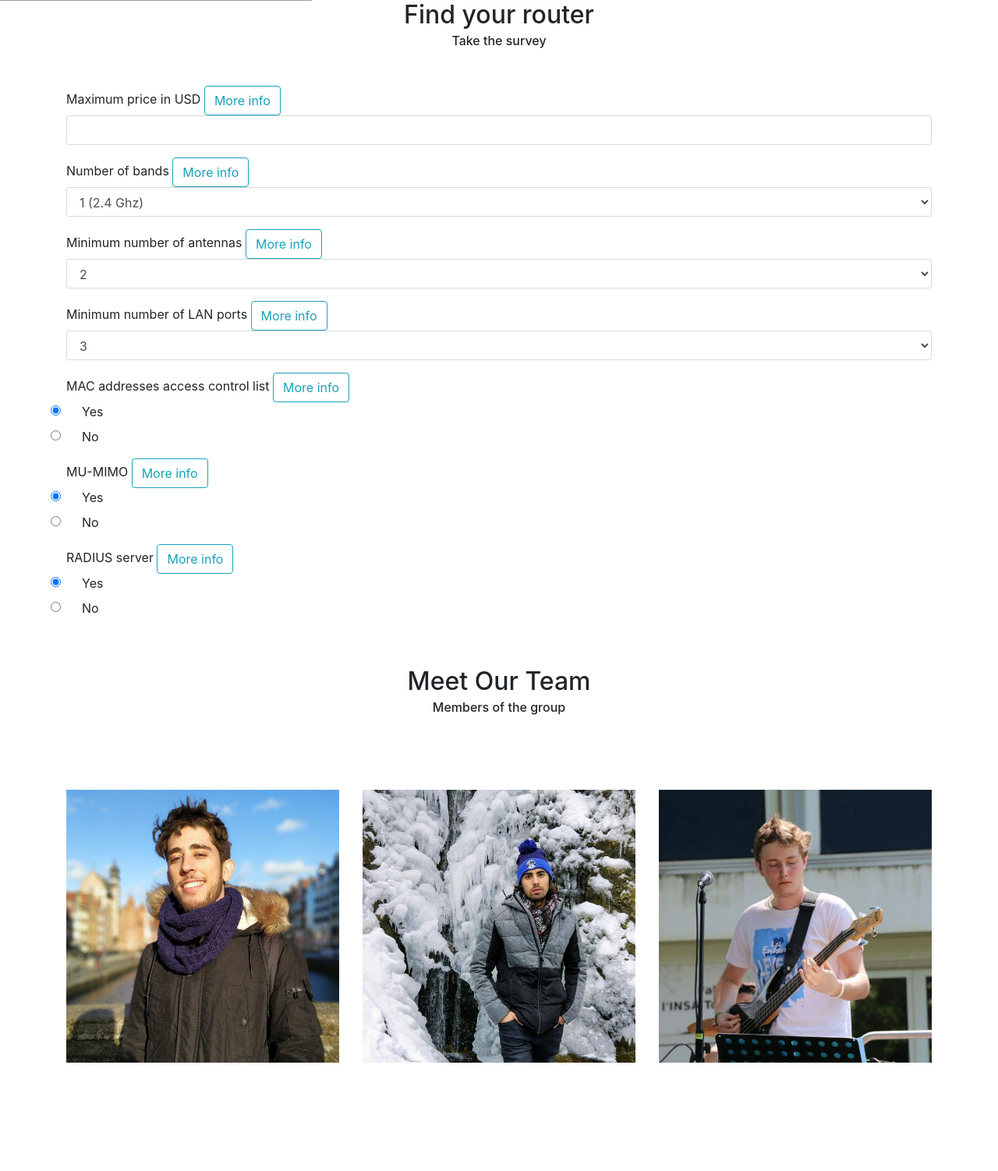
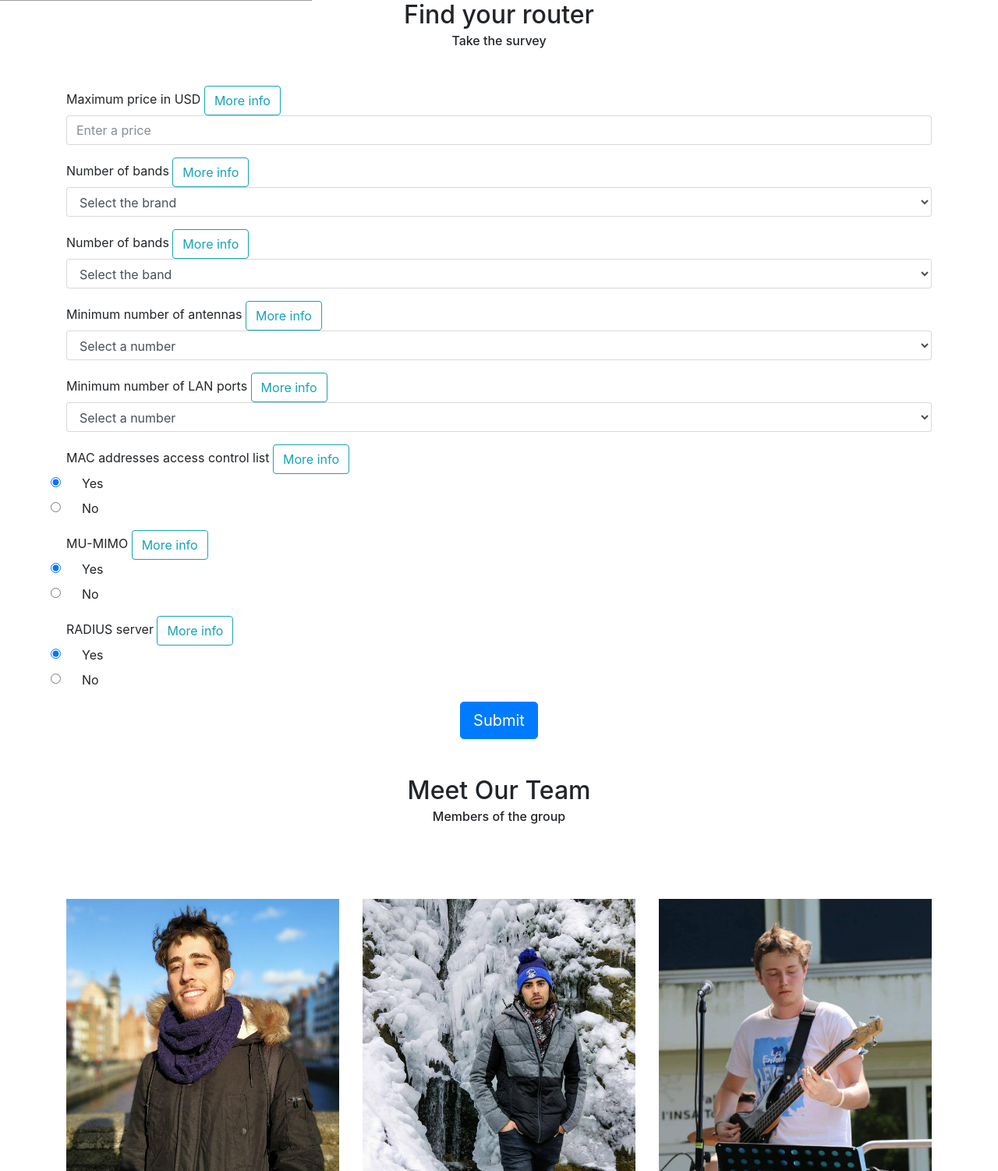
Before and after one commit to lazaropower/securityweb, a CodeIgniter app: page /securityweb/ in a window 1280 px wide. Shown: the part 299-1801 px from the top of the page at 78% size. Run offline with CodeIgniter, Linux system fonts and the light colour scheme; some libraries are stand-ins or nearby versions; grey boxes are pictures that could not be loaded.

Commit message:
Fixed problems with the form, added brands select

```diff
--- a/application/config/config.php
+++ b/application/config/config.php
@@ -1,7 +1,7 @@
 <?php
 defined('BASEPATH') OR exit('No direct script access allowed');
 
-$config['base_url'] = 'http://localhost/securityweb';
+$config['base_url'] = 'http://localhost/securityweb/';
 $config['index_page'] = '';
 $config['uri_protocol']	= 'REQUEST_URI';
 $config['url_suffix'] = '';
--- a/application/controllers/General.php
+++ b/application/controllers/General.php
@@ -22,6 +22,12 @@ class General extends CI_Controller {
 	    $this->parser->parse('general/index', $data);
 	}
 
+    public function check()
+    {
+        $results = $_POST;
+        var_dump($results);
+    }
+
 	public function example()
     {
         for ($i = 1; $i <= 5; $i++){
@@ -32,7 +38,7 @@ class General extends CI_Controller {
     }
 
 
-    function _output($output){
+   function _output($output){
         $data = array ('url' => base_url());
         echo $output.$this->parser->parse('footer', $data, true) . "</body></html>";
     }
--- a/application/views/general/index.php
+++ b/application/views/general/index.php
@@ -71,7 +71,7 @@
             <h6 class="text-underline-primary">Take the survey</h6>
         </div>
         <!-- Form for entering router features -->
-        <form id="router-form">
+        <form id="router-form" action="{url}general/check" method="POST">
 
             <!-- Price (number input. TODO: convert to sliding control, elegant and no need to check the format) -->
             <div class="form-group">
@@ -80,7 +80,28 @@
                 <button type="button" class="btn btn-outline-info" data-toggle="modal" data-target="#priceModal">
                     More info
                 </button>
-                <input type="number" class="form-control" id="max-price">
+                <input type="number" class="form-control" name="price" placeholder="Enter a price">
+            </div>
+
+            <!-- Brand (9 options) -->
+            <div class="form-group">
+                <label for="model">Number of bands</label>
+                <!-- Button trigger modal -->
+                <button type="button" class="btn btn-outline-info" data-toggle="modal" data-target="#brandModal">
+                    More info
+                </button>
+                <select class="form-control" name="brandSelect">
+                    <option disabled selected hidden>Select the brand</option>
+                    <option>Asus</option>
+                    <option>Netgear</option>
+                    <option>D-Link</option>
+                    <option>TP-Link</option>
+                    <option>Linksys</option>
+                    <option>Trendnet</option>
+                    <option>Jetstream</option>
+                    <option>Phicomm</option>
+                    <otion>Razer</otion>
+                </select>
             </div>
 
             <!-- Bands (3 options) -->
@@ -90,7 +111,8 @@
                 <button type="button" class="btn btn-outline-info" data-toggle="modal" data-target="#bandsModal">
                     More info
                 </button>
-                <select class="form-control" id="bandsSelect">
+                <select class="form-control" name="bandsSelect">
+                    <option disabled selected hidden>Select the band</option>
                     <option>1 (2.4 Ghz)</option>
                     <option>2 (2.4 GHz + 5 Ghz)</option>
                     <option>3 (2.5 Ghz + 2 * 5 GHz)</option>
@@ -104,7 +126,8 @@
                 <button type="button" class="btn btn-outline-info" data-toggle="modal" data-target="#antennasModal">
                     More info
                 </button>
-                <select class="form-control" id="antennasSelect">
+                <select class="form-control" name="antennasSelect">
+                    <option disabled selected hidden>Select a number</option>
                     <option>2</option>
                     <option>3</option>
                     <option>4</option>
@@ -118,7 +141,8 @@
                 <button type="button" class="btn btn-outline-info" data-toggle="modal" data-target="#portsModal">
                     More info
                 </button>
-                <select class="form-control" id="portsSelect">
+                <select class="form-control" name="portsSelect">
+                    <option disabled selected hidden>Select a number</option>
                     <option>3</option>
                     <option>4</option>
                     <option>6</option>
@@ -135,14 +159,14 @@
                 </button>
                 <!-- Yes/no checks -->
                 <div class="form-check">
-                    <input class="form-check-input" type="radio" name="MacAclRadios" id="MacAclRadios1" value="yes"
+                    <input class="form-check-input" type="radio" name="macAclRadios" id="MacAclRadios1" value="yes"
                            checked>
                     <label class="form-check-label" for="MacAclRadios1">
                         Yes
                     </label>
                 </div>
                 <div class="form-check">
-                    <input class="form-check-input" type="radio" name="MacAclRadios" id="MacAclRadios2" value="no">
+                    <input class="form-check-input" type="radio" name="macAclRadios" id="MacAclRadios2" value="no">
                     <label class="form-check-label" for="MacAclRadios2">
                         No
                     </label>
@@ -158,14 +182,14 @@
                 </button>
                 <!-- Yes/no checks -->
                 <div class="form-check">
-                    <input class="form-check-input" type="radio" name="MuMimoRadios" id="MuMimoRadios1" value="yes"
+                    <input class="form-check-input" type="radio" name="muMimoRadios" id="MuMimoRadios1" value="yes"
                            checked>
                     <label class="form-check-label" for="MuMimoRadios1">
                         Yes
                     </label>
                 </div>
                 <div class="form-check">
-                    <input class="form-check-input" type="radio" name="MuMimoRadios" id="MuMimoRadios2" value="no">
+                    <input class="form-check-input" type="radio" name="muMimoRadios" id="MuMimoRadios2" value="no">
                     <label class="form-check-label" for="MuMimoRadios2">
                         No
                     </label>
@@ -181,7 +205,7 @@
                 </button>
                 <!-- Yes/no checks -->
                 <div class="form-check">
-                    <input class="form-check-input" type="radio" name="RadiusRadios" id="RadiusRadios1" value="yes"
+                    <input class="form-check-input" type="radio" name="radiusRadios" id="RadiusRadios1" value="yes"
                            checked>
                     <label class="form-check-label" for="RadiusRadios1">
                         Yes
@@ -194,8 +218,11 @@
                     </label>
                 </div>
             </div>
-
         </form>
+    </div>
+    <!-- Submit Button -->
+    <div class="text-center">
+        <button type="submit" form="router-form" value="submit" class="btn btn-primary btn-lg">Submit</button>
     </div>
 </section>
 <!-- ------- -->
```
